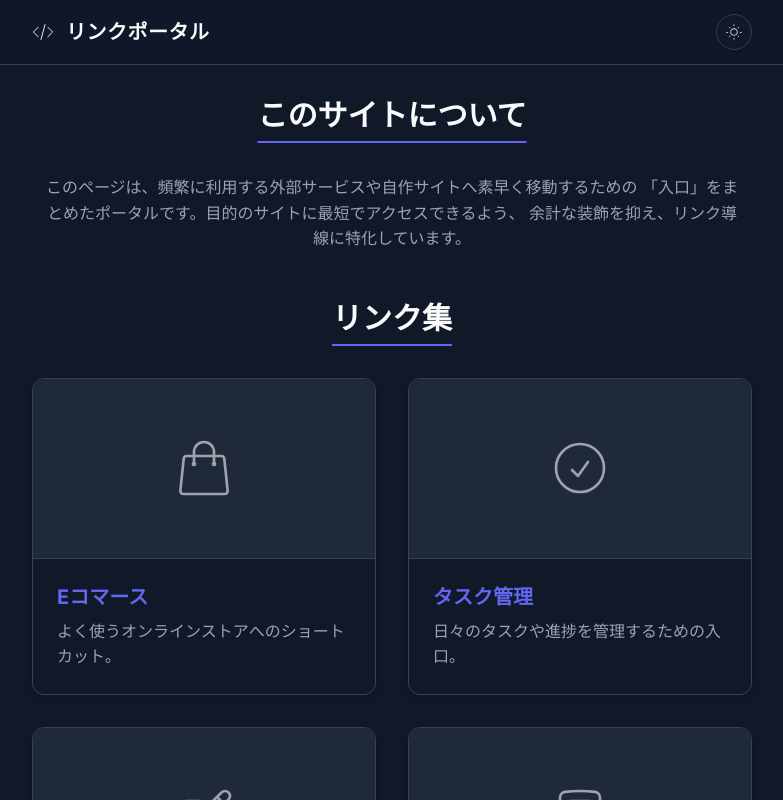
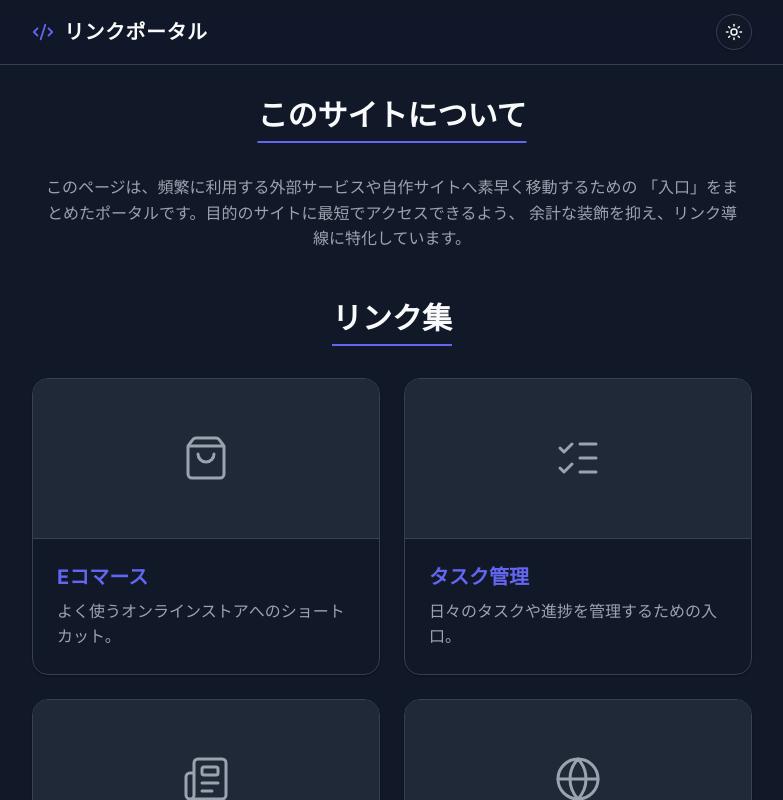
Before and after one commit to tamurayuuiti/link-portal, a React (Vite) app: page / in a window 1280 px wide. Both pictures are taken after a click on the button "ダークテーマに切替". Shown: the top 800 px of the page, without its empty margins (248-1031 px from the left). Built offline with nearby package versions, Linux system fonts and the light colour scheme.

Commit message:
refactor: アイコンシステムの共通化とカードUIの操作性向上

```diff
--- a/package.json
+++ b/package.json
@@ -11,6 +11,7 @@
   },
   "dependencies": {
     "@tailwindcss/vite": "^4.3.0",
+    "lucide-react": "^1.22.0",
     "react": "^19.2.6",
     "react-dom": "^19.2.6",
     "tailwindcss": "^4.3.0"
--- a/src/App.tsx
+++ b/src/App.tsx
@@ -1,4 +1,13 @@
-import { type ReactNode } from 'react';
+import { type ComponentType } from 'react';
+import {
+  ShoppingBag,
+  ListChecks,
+  Newspaper,
+  Globe,
+  Code2,
+  Sun,
+  Moon,
+} from 'lucide-react';
 import { useTheme } from './hooks/useTheme';
 
 /* ========================================
@@ -6,44 +15,9 @@ import { useTheme } from './hooks/useTheme';
    ======================================== */
 interface ProjectLink {
   href: string;
-  icon: ReactNode;
+  Icon: ComponentType<{ className?: string; strokeWidth?: number }>;
   title: string;
   description: string;
-}
-
-/* ========================================
-   アイコン（元SVGスプライトのpathをそのまま維持）
-   ======================================== */
-const ICON_PATHS = {
-  ecommerce:
-    'M15.75 10.5V6a3.75 3.75 0 10-7.5 0v4.5m11.356-1.993l1.263 12c.07.658-.463 1.243-1.119 1.243H4.25a1.125 1.125 0 01-1.12-1.243l1.264-12A1.125 1.125 0 015.513 7.5h12.974c.576 0 1.059.435 1.119 1.007zM8.625 10.5a.375.375 0 11-.75 0 .375.375 0 01.75 0zm7.5 0a.375.375 0 11-.75 0 .375.375 0 01.75 0z',
-  task: 'M9 12.75L11.25 15 15 9.75M21 12a9 9 0 11-18 0 9 9 0 0118 0z',
-  blog: 'M16.862 4.487l1.687-1.688a1.875 1.875 0 112.652 2.652L10.582 16.07a4.5 4.5 0 01-1.897 1.13L6 18l.8-2.685a4.5 4.5 0 011.13-1.897l8.932-8.931zm0 0L19.5 7.125M18 14v4.75A2.25 2.25 0 0115.75 21H5.25A2.25 2.25 0 013 18.75V8.25A2.25 2.25 0 015.25 6H10',
-  code: 'M17.25 6.75L22.5 12l-5.25 5.25m-10.5 0L1.5 12l5.25-5.25m7.5-3l-4.5 16.5',
-  calculator:
-    'M15.75 15.75V18m-7.5-6.75h.008v.008H8.25v-.008Zm0 2.25h.008v.008H8.25V13.5Zm0 2.25h.008v.008H8.25v-.008Zm0 2.25h.008v.008H8.25V18Zm2.498-6.75h.007v.008h-.007v-.008Zm0 2.25h.007v.008h-.007V13.5Zm0 2.25h.007v.008h-.007v-.008Zm0 2.25h.007v.008h-.007V18Zm2.504-6.75h.008v.008h-.008v-.008Zm0 2.25h.008v.008h-.008V13.5Zm0 2.25h.008v.008h-.008v-.008Zm0 2.25h.008v.008h-.008V18Zm2.498-6.75h.008v.008h-.008v-.008Zm0 2.25h.008v.008h-.008V13.5ZM8.25 6h7.5v2.25h-7.5V6ZM12 2.25c-1.892 0-3.758.11-5.593.322C5.307 2.7 4.5 3.65 4.5 4.757V19.5a2.25 2.25 0 0 0 2.25 2.25h10.5a2.25 2.25 0 0 0 2.25-2.25V4.757c0-1.108-.806-2.057-1.907-2.185A48.507 48.507 0 0 0 12 2.25Z',
-  sun: 'M12 3.75v-1.5m0 19.5v-1.5m8.25-7.5h1.5m-19.5 0h1.5M17.303 6.697l1.06-1.06M5.636 18.364l1.06-1.06m0-10.607l-1.06-1.06m12.727 12.727l-1.06-1.06M12 7.5a4.5 4.5 0 110 9 4.5 4.5 0 010-9z',
-  moon: 'M21 12.79A9 9 0 1111.21 3a7 7 0 109.79 9.79z',
-} as const;
-
-function Icon({
-  path,
-  className,
-}: {
-  path: string;
-  className?: string;
-}) {
-  return (
-    <svg
-      aria-hidden="true"
-      viewBox="0 0 24 24"
-      fill="none"
-      stroke="currentColor"
-      className={className}
-    >
-      <path strokeLinecap="round" strokeLinejoin="round" d={path} />
-    </svg>
-  );
 }
 
 /* ========================================
@@ -52,25 +26,25 @@ function Icon({
 const PROJECT_LINKS: ProjectLink[] = [
   {
     href: 'https://www.uniqlo.com/jp/ja/',
-    icon: <Icon path={ICON_PATHS.ecommerce} className="h-16 w-16" />,
+    Icon: ShoppingBag,
     title: 'Eコマース',
     description: 'よく使うオンラインストアへのショートカット。',
   },
   {
     href: 'https://trello.com/',
-    icon: <Icon path={ICON_PATHS.task} className="h-16 w-16" />,
+    Icon: ListChecks,
     title: 'タスク管理',
     description: '日々のタスクや進捗を管理するための入口。',
   },
   {
     href: 'https://zenn.dev/',
-    icon: <Icon path={ICON_PATHS.blog} className="h-16 w-16" />,
+    Icon: Newspaper,
     title: '技術ブログ',
     description: '技術情報の収集や発信に使うサイトへの入口。',
   },
   {
     href: '#',
-    icon: <Icon path={ICON_PATHS.calculator} className="h-16 w-16" />,
+    Icon: Globe,
     title: '自作サイト',
     description: '自分の制作物へまとめてアクセスするための入口。',
   },
@@ -88,8 +62,8 @@ function App() {
       {/* ヘッダー（タイトル＋テーマ切替） */}
       <header className="sticky top-0 z-20 border-b border-(--header-border) bg-(--header-bg) backdrop-blur-md backdrop-saturate-150 transition-colors duration-200">
         <div className="mx-auto flex max-w-3xl items-center justify-between gap-4 px-6 py-3.5">
-          <div className="flex items-center gap-3 leading-none" aria-label="サイトタイトル">
-            <Icon path={ICON_PATHS.code} className="h-5.5 w-5.5" />
+          <div className="flex items-center gap-2.5 leading-none" aria-label="サイトタイトル">
+            <Code2 className="h-5.5 w-5.5 text-(--accent-color)" strokeWidth={2} />
             <div className="text-lg font-bold tracking-wide md:text-xl">リンクポータル</div>
           </div>
           <div className="flex items-center gap-2">
@@ -98,9 +72,13 @@ function App() {
               onClick={toggleTheme}
               aria-label={isDark ? 'ライトテーマに切替' : 'ダークテーマに切替'}
               aria-pressed={isDark}
-              className="inline-grid h-9 w-9 place-items-center rounded-full border border-(--border-color) bg-(--bg-primary) text-(--text-primary) shadow-sm transition-[background-color,border-color,transform] duration-200 active:translate-y-px"
+              className="theme-toggle inline-grid h-9 w-9 place-items-center rounded-full border border-(--border-color) bg-(--bg-primary) text-(--text-primary) shadow-sm"
             >
-              <Icon path={isDark ? ICON_PATHS.sun : ICON_PATHS.moon} className="h-4.5 w-4.5" />
+              {isDark ? (
+                <Sun className="h-4.5 w-4.5" strokeWidth={2} />
+              ) : (
+                <Moon className="h-4.5 w-4.5" strokeWidth={2} />
+              )}
             </button>
           </div>
         </div>
@@ -123,23 +101,24 @@ function App() {
             <h2 className="relative left-1/2 mb-8 inline-block -translate-x-1/2 border-b-2 border-(--accent-color) pb-2 text-center text-3xl font-bold text-(--text-primary)">
               リンク集
             </h2>
-            <div className="grid grid-cols-1 gap-8 md:grid-cols-2">
-              {PROJECT_LINKS.map((link) => (
+            <div className="grid grid-cols-1 gap-6 md:grid-cols-2">
+              {PROJECT_LINKS.map(({ href, Icon, title, description }) => (
                 <a
-                  key={link.title}
-                  href={link.href}
-                  target={link.href.startsWith('http') ? '_blank' : undefined}
-                  rel={link.href.startsWith('http') ? 'noopener noreferrer' : undefined}
-                  className="group flex flex-col overflow-hidden rounded-xl border border-(--border-color) bg-(--bg-primary) no-underline shadow-md transition-[transform,box-shadow,background-color,border-color] duration-200 hover:-translate-y-1 hover:shadow-xl"
+                  key={title}
+                  href={href}
+                  target={href.startsWith('http') ? '_blank' : undefined}
+                  rel={href.startsWith('http') ? 'noopener noreferrer' : undefined}
+                  className="link-card group flex flex-col overflow-hidden rounded-2xl border border-(--border-color) bg-(--bg-primary) no-underline"
                 >
-                  <div className="flex h-45 items-center justify-center border-b border-(--border-color) bg-(--bg-secondary) transition-colors duration-200">
-                    <div className="text-(--text-secondary) transition-[color,transform] duration-200 group-hover:scale-110 group-hover:text-(--accent-color)">
-                      {link.icon}
-                    </div>
+                  <div className="flex h-40 items-center justify-center border-b border-(--border-color) bg-(--bg-secondary)">
+                    <Icon
+                      className="link-card-icon h-12 w-12 text-(--text-secondary)"
+                      strokeWidth={1.5}
+                    />
                   </div>
-                  <div className="flex grow flex-col p-6">
-                    <h3 className="mb-2 text-xl font-bold text-(--accent-color)">{link.title}</h3>
-                    <p className="grow text-(--text-secondary)">{link.description}</p>
+                  <div className="flex grow flex-col gap-2 p-6">
+                    <h3 className="text-xl font-bold text-(--accent-color)">{title}</h3>
+                    <p className="grow text-(--text-secondary)">{description}</p>
                   </div>
                 </a>
               ))}
@@ -147,7 +126,7 @@ function App() {
           </section>
         </main>
 
-        <footer className="px-6 py-8 text-center text-(--text-secondary) transition-colors duration-200">
+        <footer className="px-6 py-8 text-center text-(--text-secondary)">
           <p>&copy; 2024 ポータルサイト. All Rights Reserved.</p>
         </footer>
       </div>
--- a/src/index.css
+++ b/src/index.css
@@ -13,10 +13,17 @@
   --text-primary: #111827;
   --text-secondary: #4b5563;
   --accent-color: #4f46e5;
+  --accent-color-soft: rgba(79, 70, 229, 0.12);
   --border-color: #e5e7eb;
-  --shadow-color: rgba(0, 0, 0, 0.1);
+  --shadow-color: rgba(17, 24, 39, 0.08);
+  --shadow-color-hover: rgba(17, 24, 39, 0.14);
   --header-bg: rgba(255, 255, 255, 0.8);
   --header-border: #e5e7eb;
+
+  /* 共通モーション・トークン */
+  --ease-smooth: cubic-bezier(0.22, 1, 0.36, 1);
+  --duration-fast: 180ms;
+  --duration-base: 260ms;
 }
 
 /* ダークモード（手動切替の最終優先） */
@@ -26,8 +33,10 @@
   --text-primary: #f9fafb;
   --text-secondary: #9ca3af;
   --accent-color: #6366f1;
+  --accent-color-soft: rgba(99, 102, 241, 0.16);
   --border-color: #374151;
-  --shadow-color: rgba(0, 0, 0, 0.25);
+  --shadow-color: rgba(0, 0, 0, 0.35);
+  --shadow-color-hover: rgba(0, 0, 0, 0.5);
   --header-bg: rgba(17, 24, 39, 0.8);
   --header-border: #374151;
 }
@@ -40,8 +49,10 @@
     --text-primary: #f9fafb;
     --text-secondary: #9ca3af;
     --accent-color: #6366f1;
+    --accent-color-soft: rgba(99, 102, 241, 0.16);
     --border-color: #374151;
-    --shadow-color: rgba(0, 0, 0, 0.25);
+    --shadow-color: rgba(0, 0, 0, 0.35);
+    --shadow-color-hover: rgba(0, 0, 0, 0.5);
     --header-bg: rgba(17, 24, 39, 0.8);
     --header-border: #374151;
   }
@@ -66,5 +77,88 @@ body {
   background-color: var(--bg-primary);
   color: var(--text-primary);
   line-height: 1.6;
-  transition: background-color 0.2s ease, color 0.2s ease;
+  transition: background-color var(--duration-base) ease, color var(--duration-base) ease;
 }
+
+/* ========================================
+   リンクカード
+   - hoverで「押せる/選べる」ことが直感的に伝わるよう、
+     浮き上がり・影・アイコンの微反応を一体で設計
+   - focus-visible はキーボード操作のアクセシビリティ確保のため必須
+   ======================================== */
+.link-card {
+  box-shadow: 0 1px 2px var(--shadow-color);
+  transition:
+    transform var(--duration-base) var(--ease-smooth),
+    box-shadow var(--duration-base) var(--ease-smooth),
+    border-color var(--duration-base) var(--ease-smooth),
+    background-color var(--duration-base) ease;
+}
+
+.link-card:hover {
+  transform: translateY(-4px) scale(1.015);
+  border-color: var(--accent-color);
+  box-shadow: 0 16px 32px -8px var(--shadow-color-hover);
+}
+
+.link-card:active {
+  transform: translateY(-1px) scale(1.005);
+  transition-duration: var(--duration-fast);
+}
+
+.link-card:focus-visible {
+  outline: 2px solid var(--accent-color);
+  outline-offset: 3px;
+}
+
+.link-card-icon {
+  transition:
+    transform var(--duration-base) var(--ease-smooth),
+    color var(--duration-base) ease;
+}
+
+.link-card:hover .link-card-icon {
+  transform: scale(1.1);
+  color: var(--accent-color);
+}
+
+/* ========================================
+   テーマ切替ボタン
+   - hover/active/focus の状態を統一トーンで設計
+   ======================================== */
+.theme-toggle {
+  transition:
+    transform var(--duration-fast) var(--ease-smooth),
+    background-color var(--duration-base) ease,
+    border-color var(--duration-base) ease,
+    box-shadow var(--duration-base) ease;
+}
+
+.theme-toggle:hover {
+  border-color: var(--accent-color);
+  background-color: var(--accent-color-soft);
+}
+
+.theme-toggle:active {
+  transform: scale(0.92);
+}
+
+.theme-toggle:focus-visible {
+  outline: 2px solid var(--accent-color);
+  outline-offset: 2px;
+}
+
+/* ========================================
+   アクセシビリティ：モーション低減設定への配慮
+   ======================================== */
+@media (prefers-reduced-motion: reduce) {
+  .link-card,
+  .link-card-icon,
+  .theme-toggle {
+    transition: none !important;
+  }
+
+  .link-card:hover {
+    transform: none;
+  }
+}
```
Also changed, not shown: 1 other file (tests, documents, lock files or other folders).
